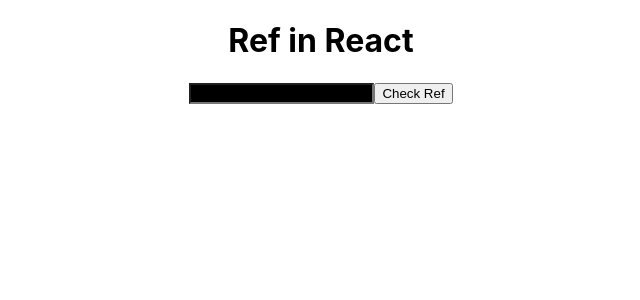
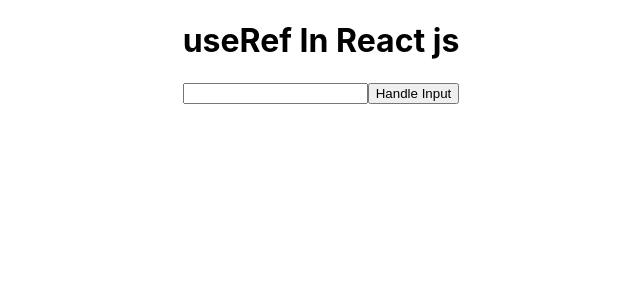
Before and after one commit to fhabhishektiwari/blog, a React (Create React App) app: page / in a window 1280 px wide. Shown: the top 300 px of the page, without its empty margins (319-959 px from the left). Built offline with nearby package versions, Linux system fonts and the light colour scheme.

Commit message:
useRef in react js

```diff
--- a/src/App.js
+++ b/src/App.js
@@ -1,31 +1,20 @@
 import './App.css'
-import React,{createRef} from 'react';
-class App extends React.Component{
-  constructor(){
-    super();
-    this.inputRef=createRef();
+import React,{useRef} from 'react';
+const App=()=>{
+  let inputRef=useRef(null);
+  function handleInput(){
+    // console.log("clicked")
+    inputRef.current.value=1000;
+    inputRef.current.focus();
+    inputRef.current.style.color="red";
   }
-  componentDidMount(){
-    // console.warn(this.inputRef.current.value="100000");
-    this.inputRef.current.style.color="red";
-    this.inputRef.current.style.backgroundColor="#000";
-  }
-
-  getVal(){
-    console.warn(this.inputRef.current.value);
-    this.inputRef.current.style.color="red";
-    this.inputRef.current.style.backgroundColor="#000";
-  }
-  render(){
-    return(
-      <div className='App'>
-        <h1>Ref in React</h1>
-        <input type='text' ref={this.inputRef}/>
-        <button onClick={()=>this.getVal()}>Check Ref</button>
-      </div>
-
-    );
-  }
+  return(
+    <div className='App'>
+      <h1>useRef In React js</h1>
+      <input type='text' ref={inputRef}/>
+      <button onClick={()=>{handleInput()}}>Handle Input</button>
+    </div>
+  );
 
 }
 
```
